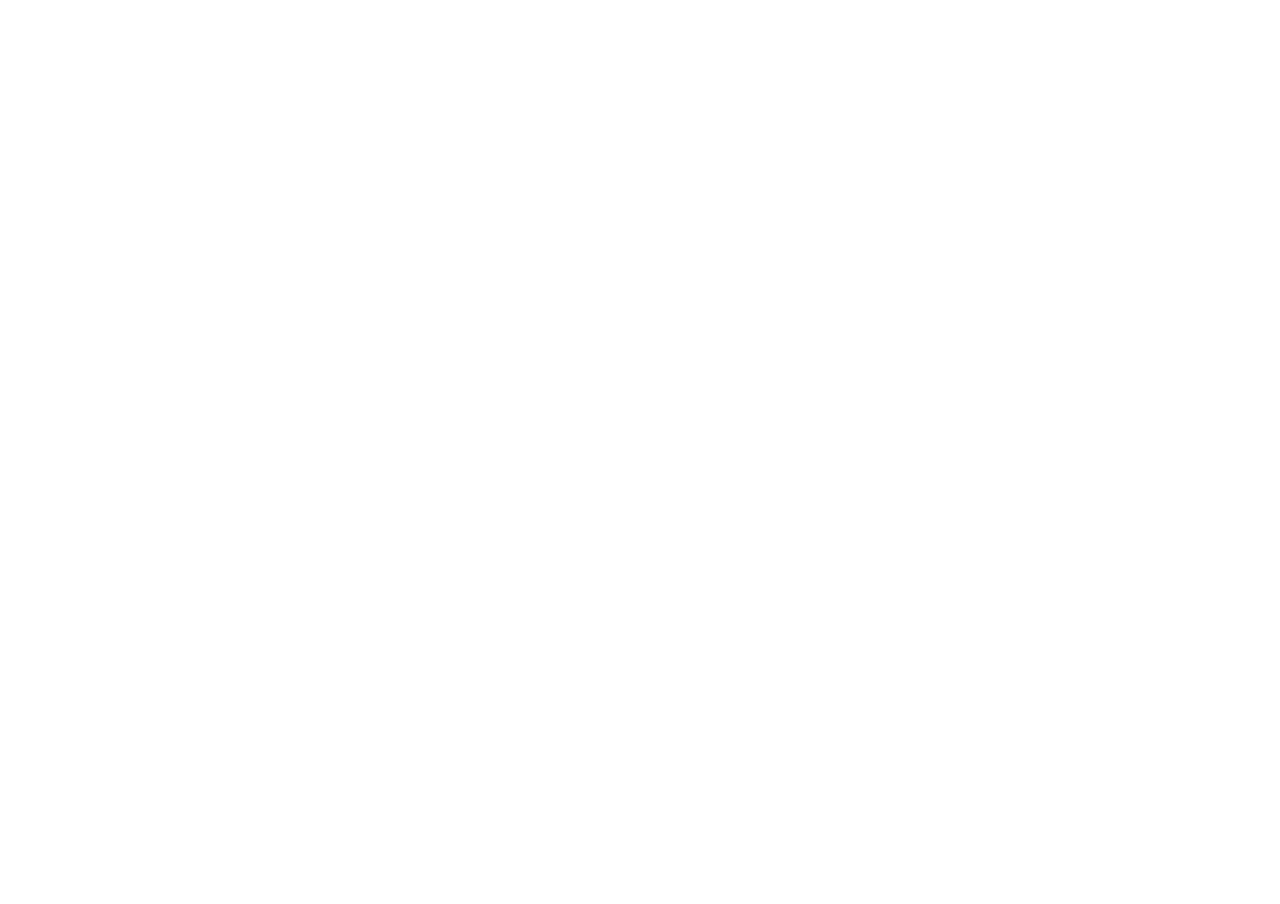
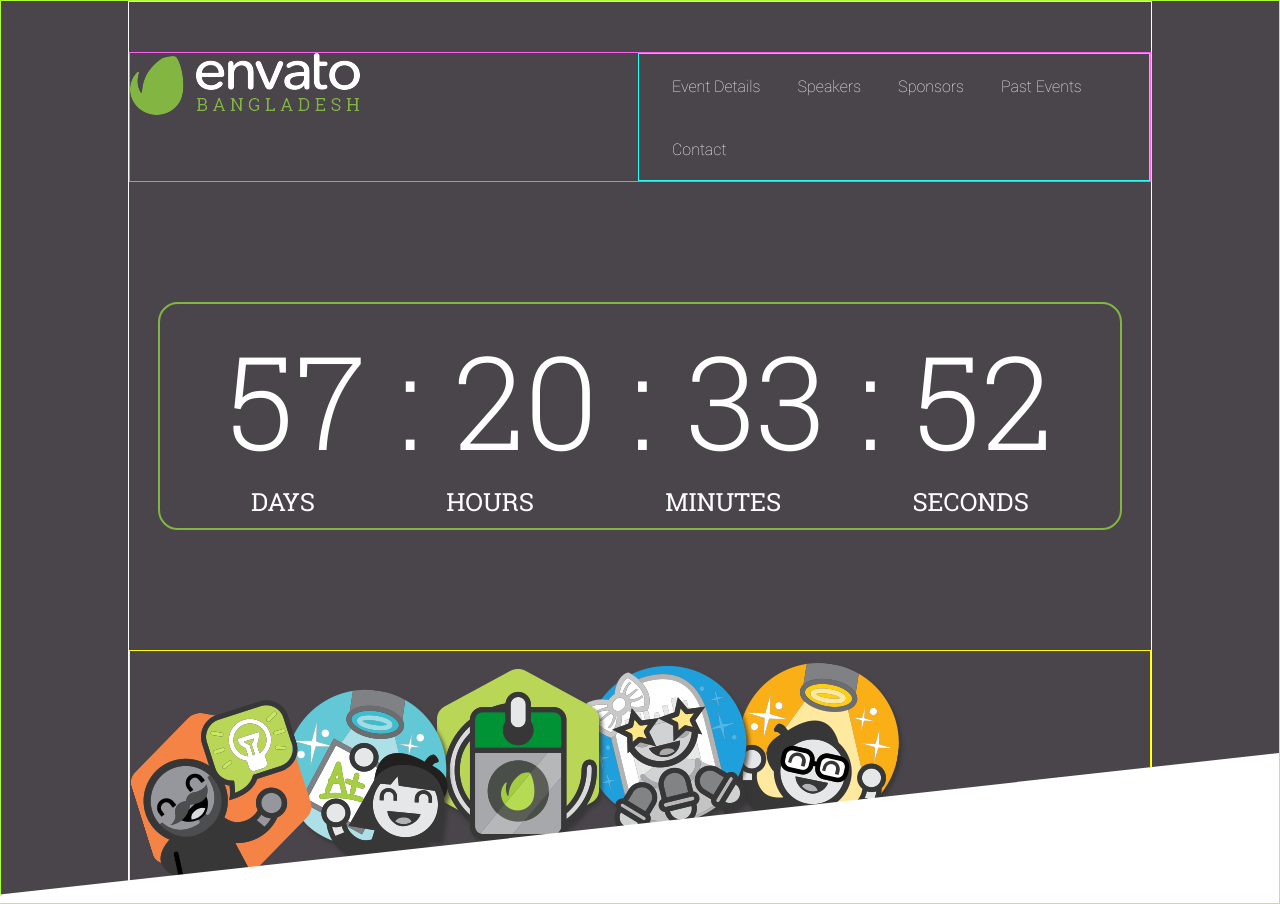
Before and after one commit to emanelewa/meetup-code17, a plain HTML site: page index.html in a window 1280 px wide. Before the commit the page ends 800 px from the top, so only its background shows below. Drawn offline with Linux system fonts and the light colour scheme.

Commit message:
finished section head

```diff
--- a/css/style.css
+++ b/css/style.css
@@ -0,0 +1,158 @@
+/* external fonts*/
+@font-face {
+    src: url("../fonts/Roboto-Thin.ttf");
+    font-family:Roboto-Thin;
+}
+@font-face {
+    src: url("../fonts/RobotoSlab-Light.ttf");
+    font-family:RobotoSlab-Light;
+}
+@font-face {
+    src: url("../fonts/RobotoSlab-Regular.ttf");
+    font-family:RobotoSlab-Regular;
+}
+
+
+
+
+/* general */
+body{
+    padding: 0;
+    margin: 0;
+}
+
+*{
+    padding: 0;
+    margin: 0;
+}
+/* section_head started */
+.section_head{
+   background-color: #4a454b;
+    border: 1px solid greenyellow;
+    max-width: 100%;
+    height: auto;
+    position: relative;
+}
+.section_head .triangle{
+    width: 0;
+    height: 0;
+    border-top:150px solid transparent;
+    border-right: 1355px solid #ffffff;
+    border-bottom: 0 solid transparent;
+    position: absolute;
+    bottom: 0;
+    right: 0;
+    z-index: 25;
+}
+/* content _head */
+.section_head .content{
+    width: 80%;
+    height: auto;
+    border: 1px solid white;
+    margin: 0 auto;
+    overflow: hidden;
+
+}
+.section_head .content header{
+    max-width: 100%;
+    height: auto;
+    border: 1px solid #ff5df1;
+    margin-top: 50px;
+    overflow: hidden;
+}
+.section_head .content header .logo{
+    float: left;
+    height: auto;
+}
+.section_head .content header .logo img{
+    max-width: 100%;
+    height: auto;
+}
+/*menu started*/
+.section_head .content header .menu{
+    width: 50%;
+    height: auto;
+    border: 1px solid #28fff7;
+    float: right;
+}
+.section_head .content header .menu nav .ul_list{
+    padding: 0;
+    margin: 0;
+}
+.section_head .content header .menu nav .ul_list li{
+    list-style: none;
+    display: inline-block;
+}
+.section_head .content header .menu nav .ul_list li a{
+    color: white;
+    font-family:Roboto-Thin;
+    font-size: 16px;
+    text-decoration: none;
+    margin-left: 33px;
+    line-height: 63px;
+}
+
+/*Countdown_Timer*/
+.section_head .content .Countdown_Timer{
+    width: 90%;
+    height: auto;
+    padding: 10px 20px;
+    background-color: #4a454b;
+    border: 2px solid #82b541;
+    border-radius: 20px;
+    text-align: center;
+    margin:120px auto;
+}
+.section_head .content .Countdown_Timer .timer{
+    text-align: center;
+    font-size: 130px;
+    color: white;
+    font-family:RobotoSlab-Light;
+}
+/*icons started*/
+.section_head .content .icons{
+    max-width: 100%;
+    height: 250px;
+    border: 1px solid yellow;
+    overflow: hidden;
+    margin-top: 100px;
+    position: relative;
+}
+.section_head .content .icons .ul_icon{
+    padding: 0;
+    margin: 0;
+}
+.section_head .content .icons .ul_icon li{
+    float: left;
+    list-style: none;
+}
+.section_head .content .icons .ul_icon li:nth-of-type(1){
+    position: absolute;
+    bottom:0;
+    left: 0;
+    z-index: 20;
+}
+.section_head .content .icons .ul_icon li:nth-of-type(2){
+    margin-left:150px ;
+    bottom: 20px;
+    position: absolute;
+    z-index: 15;
+}
+.section_head .content .icons .ul_icon li:nth-of-type(3){
+    margin-left:300px ;
+    bottom: 40px;
+    position: absolute;
+    z-index: 10;
+}
+.section_head .content .icons .ul_icon li:nth-of-type(4){
+    margin-left:450px ;
+    bottom: 45px;
+    position: absolute;
+    z-index: 8;
+}
+.section_head .content .icons .ul_icon li:nth-of-type(5){
+    margin-left:600px ;
+    bottom: 50px;
+    position: absolute;
+    z-index: 5;
+}
--- a/index.html
+++ b/index.html
@@ -2,11 +2,56 @@
 <html lang="en">
     <head>
         <meta charset="UTF-8">
+        <meta name="viewport" content="width=device-width, initial-scale=1">
         <title>Title</title>
         <link rel="stylesheet" href="css/style.css">
     </head>
     <body>
-
+        <!--wrapper started-->
+        <div class="wrapper">
+            <!--section_head started-->
+            <div class="section_head">
+                <!--triangle started-->
+                <div class="triangle"></div><!-- ./triangle-->
+                <!--content started-->
+                <div class="content">
+                    <!--header started-->
+                    <header>
+                        <!--logo started-->
+                        <div class="logo">
+                            <img src="images/head/logo.png">
+                        </div><!-- ./logo-->
+                        <!--menu started-->
+                        <div class="menu">
+                            <nav>
+                                <ul class="ul_list">
+                                    <li><a href="">Event Details</a></li>
+                                    <li><a href="">Speakers</a></li>
+                                    <li><a href="">Sponsors</a></li>
+                                    <li><a href="">Past Events</a></li>
+                                    <li><a href="">Contact</a></li>
+                                </ul>
+                            </nav>
+                        </div><!-- ./menu-->
+                    </header><!-- ./header-->
+                    <!--Countdown_Timer started-->
+                    <div class="Countdown_Timer">
+                        <p id="demo" class="timer"></p>
+                        <span id="text_demo"></span>
+                    </div><!-- ./Countdown_Timer-->
+                    <!--icons started -->
+                    <div class="icons">
+                       <ul class="ul_icon">
+                           <li><img src="images/head/icon1.png"></li>
+                           <li><img src="images/head/icon2.png"></li>
+                           <li><img src="images/head/icon3.png"></li>
+                           <li><img src="images/head/icon4.png"></li>
+                           <li><img src="images/head/icon5.png"></li>
+                       </ul>
+                    </div><!-- ./icons-->
+                </div><!-- ./content-->
+            </div><!-- ./section_head -->
+        </div><!-- ./wrapper-->
 
     <script src="js/js.js"></script>
 
--- a/js/js.js
+++ b/js/js.js
@@ -0,0 +1,32 @@
+// Set the date we're counting down to
+var countDownDate = new Date("Sep 5, 2018 15:37:25").getTime();
+
+// Update the count down every 1 second
+var x = setInterval(function() {
+
+    // Get todays date and time
+    var now = new Date().getTime();
+
+    // Find the distance between now an the count down date
+    var distance = countDownDate - now;
+
+    // Time calculations for days, hours, minutes and seconds
+    var days = Math.floor(distance / (1000 * 60 * 60 * 24));
+    var hours = Math.floor((distance % (1000 * 60 * 60 * 24)) / (1000 * 60 * 60));
+    var minutes = Math.floor((distance % (1000 * 60 * 60)) / (1000 * 60));
+    var seconds = Math.floor((distance % (1000 * 60)) / 1000);
+
+    // Output the result in an element with id="demo"
+    document.getElementById("demo").innerHTML = days + " : " + hours + " : "
+        + minutes + " : " + seconds;
+     document.getElementById("text_demo").innerHTML = "DAYS" + " "  +  "HOURS" + " " + "MINUTES" + " " + "SECONDS";
+     document.getElementById("text_demo").style.color = "white";
+    document.getElementById("text_demo").style.fontFamily = "RobotoSlab-Regular";
+    document.getElementById("text_demo").style.fontSize = "25px";
+    document.getElementById("text_demo").style.wordSpacing = "125px";
+    // If the count down is over, write some text
+    if (distance < 0) {
+        clearInterval(x);
+        document.getElementById("demo").innerHTML = "EXPIRED";
+    }
+}, 1000);
```
Also changed, not shown: fonts/Roboto-Regular.ttf (added), fonts/Roboto-Thin.ttf (added), fonts/RobotoSlab-Light.ttf (added), fonts/RobotoSlab-Regular.ttf (added), images/head/icon1.png (added), images/head/icon2.png (added), images/head/icon3.png (added), images/head/icon4.png (added), images/head/icon5.png (added), images/head/logo.png (added).
